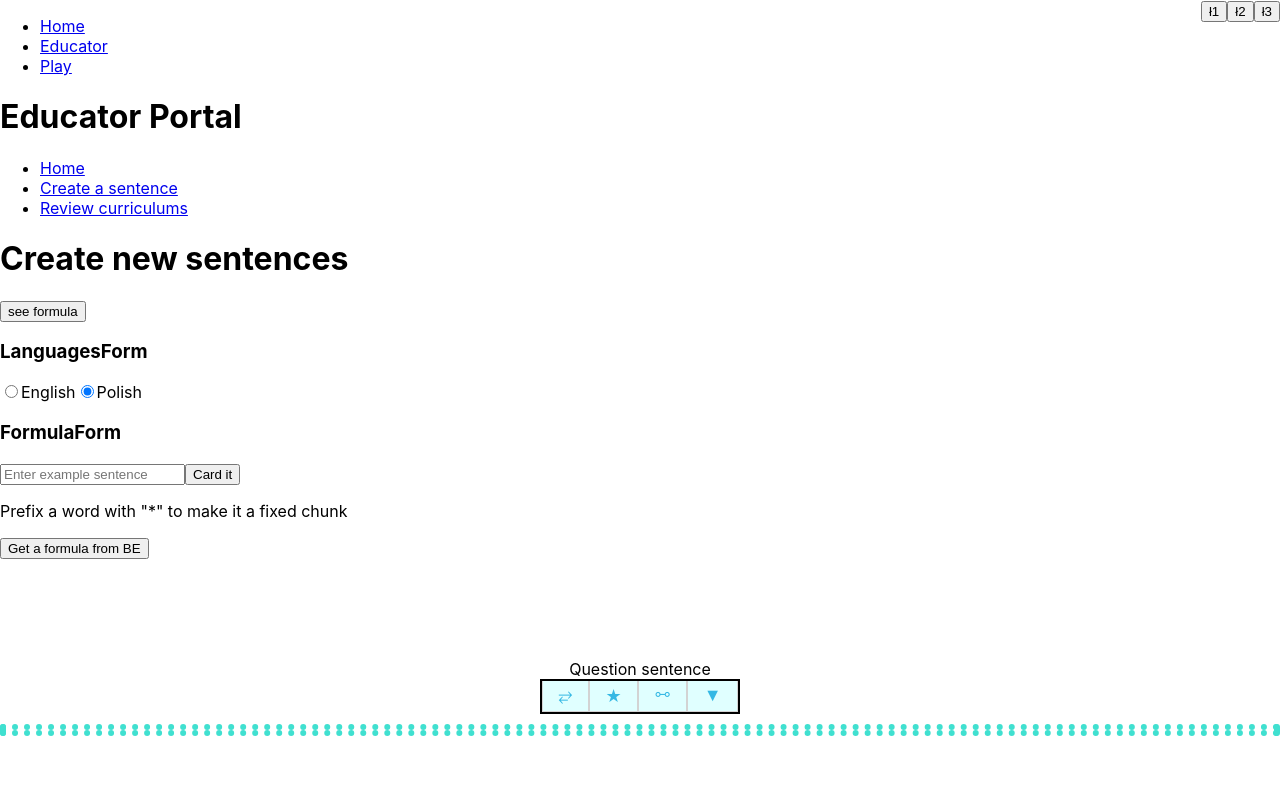
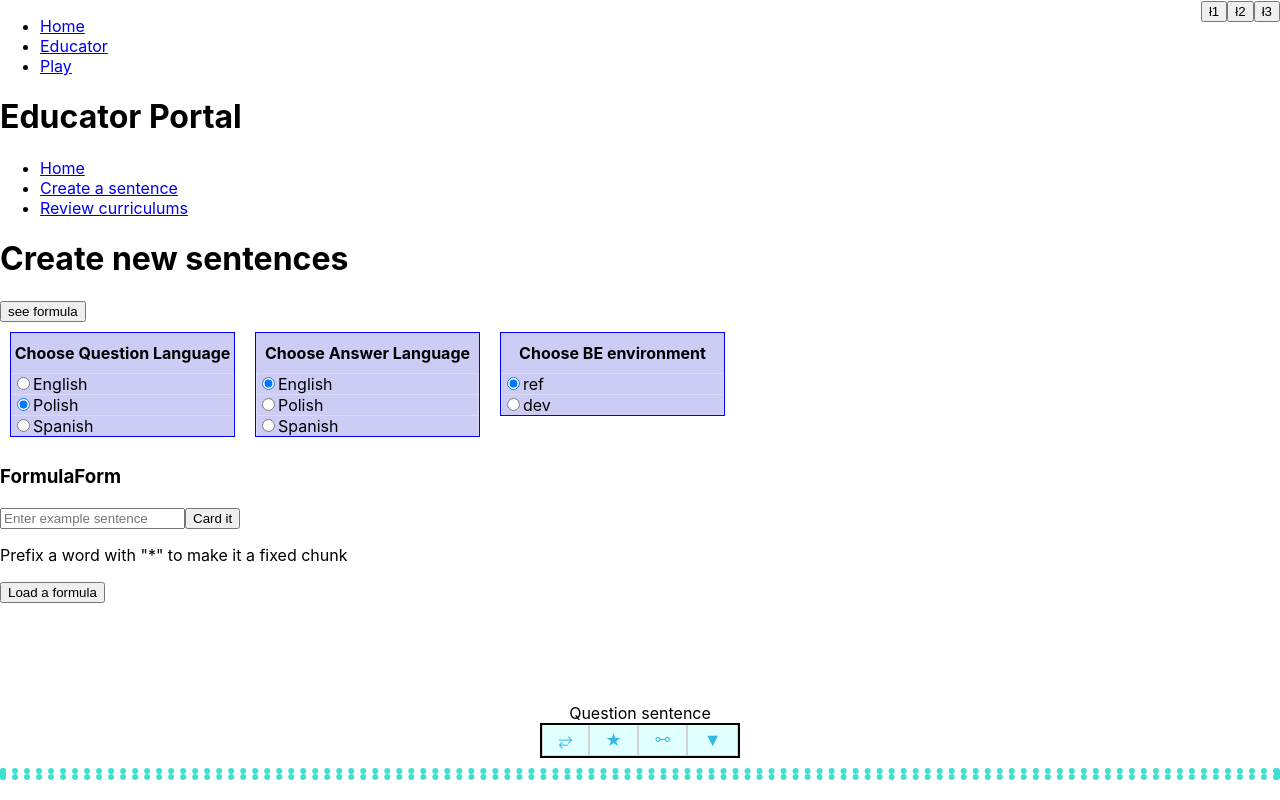
Before and after one commit to chicorycolumn/SentenceCreation-FE, a React (Create React App) app: page /educator/create in a window 1280 px wide. Built offline with nearby package versions, Linux system fonts and the light colour scheme.

Commit message:
Add lang2 and env selection in addition to lang1 throughout project. Add interface to select formula by formulaId.

```diff
--- a/src/Cogs/ListPopup.jsx
+++ b/src/Cogs/ListPopup.jsx
@@ -57,6 +57,12 @@ const ListPopup = (props) => {
                   <tr
                     className={styles.tablerow}
                     key={`${props.data.title}-tr-${rIndex}`}
+                    onClick={(e) => {
+                      e.preventDefault();
+                      if (props.data.rowCallback) {
+                        props.data.rowCallback(el);
+                      }
+                    }}
                   >
                     <td>{rIndex + 1}</td>
                     {el.map((item, dIndex) => (
--- /dev/null
+++ b/src/Cogs/RadioForm.jsx
@@ -0,0 +1,42 @@
+import React from "react";
+import styles from "../css/RadioForm.module.css";
+import $ from "jquery";
+
+const RadioForm = (props) => {
+  return (
+    <form
+      onChange={(e) => {
+        props.callbackSetValue(e.target.value);
+      }}
+      className={styles.form}
+    >
+      <h4 className={styles.title}>{props.title}</h4>
+      <div>
+        {props.vals.map((val) => {
+          let id = `${props.idString}_${val.short}`;
+          return (
+            <div
+              key={id}
+              className={styles.formOption}
+              onClick={() => {
+                $(`#${id}_label`).click();
+              }}
+            >
+              <input
+                type="radio"
+                id={id}
+                name={props.idString}
+                value={val.short}
+              />
+              <label htmlFor={id} id={`${id}_label`}>
+                {val.long || val.short}
+              </label>
+            </div>
+          );
+        })}
+      </div>
+    </form>
+  );
+};
+
+export default RadioForm;
--- a/src/Create.jsx
+++ b/src/Create.jsx
@@ -1,20 +1,55 @@
-import React, { useState } from "react";
+import React, { useState, useEffect } from "react";
 import LanguagesForm from "./Create/LanguagesForm.jsx";
 import FormulaForm from "./Create/FormulaForm.jsx";
 import ChunkCardHolder from "./Create/ChunkCardHolder.jsx";
+import ListPopup from "./Cogs/ListPopup.jsx";
 import { LanguageContextProvider } from "./context/LanguageContext.js";
 import { fetchFormula } from "./utils/putUtils.js";
+import $ from "jquery";
 
 const Create = () => {
   const [lang1, setLang1] = useState("POL");
+  const [lang2, setLang2] = useState("ENG");
+  const [beEnv, setBeEnv] = useState("ref");
   const [isLoading, setIsLoading] = useState();
   const [error, setError] = useState(null);
   const [formulaWasLoaded, setFormulaWasLoaded] = useState(0);
+  const [formula, setFormula] = useState([]);
+  const [showFormulasPopup, setShowFormulasPopup] = useState();
+  const [chosenFormulaID, setChosenFormulaID] = useState();
 
-  const [formula, setFormula] = useState([]);
+  let testFetchedFormulas = {
+    title: "Formulas",
+    headers: ["Formula ID", "Guidewords"],
+    rows: [
+      ["POL-00-101c", "Kobieta czyta."],
+      ["POL-00-101a", "Jestem lekarzem."],
+    ],
+    rowCallback: (row) => {
+      let formulaID = row[0];
+      setChosenFormulaID(formulaID);
+      setShowFormulasPopup();
+    },
+  };
+
+  useEffect(() => {
+    if (chosenFormulaID) {
+      fetchFormula(chosenFormulaID, "ENG").then((data) => {
+        console.log(
+          "\nHey look I got this data back from fetchFormula",
+          data,
+          "\n"
+        );
+
+        setFormula(data.questionSentenceFormula.sentenceStructure);
+        setFormulaWasLoaded((prev) => prev + 1);
+        setChosenFormulaID();
+      });
+    }
+  }, [chosenFormulaID]);
 
   return (
-    <LanguageContextProvider value={lang1}>
+    <LanguageContextProvider value={`${lang1}-${lang2}-${beEnv}`}>
       <div>
         <h1>Create new sentences</h1>
         <button
@@ -25,32 +60,43 @@ const Create = () => {
         >
           see formula
         </button>
-        <LanguagesForm setLang1={setLang1} />
+        <LanguagesForm
+          setLang1={(newValue) => {
+            setLang1((prev) => {
+              if (lang2 === newValue) {
+                $(`#lang2_${prev}_label`).click();
+              }
+              return newValue;
+            });
+          }}
+          setLang2={(newValue) => {
+            setLang2((prev) => {
+              if (lang1 === newValue) {
+                $(`#lang1_${prev}_label`).click();
+              }
+              return newValue;
+            });
+          }}
+          setBeEnv={setBeEnv}
+        />
         <FormulaForm setFormula={setFormula} />
+        {showFormulasPopup && (
+          <ListPopup
+            exit={() => {
+              setShowFormulasPopup();
+            }}
+            data={testFetchedFormulas}
+          />
+        )}
         <button
           onClick={(e) => {
             e.preventDefault();
-            fetchFormula("POL-00-101c", "ENG").then((data) => {
-              console.log("");
-              console.log("");
-              console.log("");
-              console.log("");
-              console.log(
-                "Hey look I got this data back from fetchFormula",
-                data
-              );
-              console.log("");
-              console.log("");
-              console.log("");
-              console.log("");
-
-              setFormula(data.questionSentenceFormula.sentenceStructure);
-              setFormulaWasLoaded((prev) => prev + 1);
-            });
+            setShowFormulasPopup(true);
           }}
         >
-          Get a formula from BE
+          Load a formula
         </button>
+
         <ChunkCardHolder
           formula={formula}
           setFormula={setFormula}
--- a/src/Create/ChunkCard.jsx
+++ b/src/Create/ChunkCard.jsx
@@ -31,7 +31,9 @@ const ChunkCard = (props) => {
   const [meaninglessCounterTraitBox, setMeaninglessCounterTraitBox] =
     useState(0);
 
-  const lang1 = useContext(LanguageContext);
+  const { lang1, lang2, beEnv } = idUtils.getLangsAndEnv(
+    useContext(LanguageContext)
+  );
 
   const modifyStructureChunkOnThisFormulaItem = (newStCh, shouldBackUp) => {
     if (shouldBackUp) {
--- a/src/Create/ChunkCardHolder.jsx
+++ b/src/Create/ChunkCardHolder.jsx
@@ -16,7 +16,9 @@ import $ from "jquery";
 const putUtils = require("../utils/putUtils.js");
 
 const ChunkCardHolder = (props) => {
-  const lang1 = useContext(LanguageContext);
+  const { lang1, lang2, beEnv } = idUtils.getLangsAndEnv(
+    useContext(LanguageContext)
+  );
   const [elementsToDrawLinesBetween, setElementsToDrawLinesBetween] = useState(
     []
   );
--- a/src/Create/FormulaForm.jsx
+++ b/src/Create/FormulaForm.jsx
@@ -1,5 +1,6 @@
 import React, { useState, useContext, useEffect } from "react";
 import LanguageContext from "../context/LanguageContext.js";
+import idUtils from "../utils/identityUtils.js";
 import { egSentenceString1 } from "../utils/testData.js";
 import { getRandomNumberString } from "../utils/universalUtils.js";
 
@@ -30,7 +31,9 @@ const FormulaForm = (props) => {
     }
   };
 
-  const lang1 = useContext(LanguageContext);
+  const { lang1, lang2, beEnv } = idUtils.getLangsAndEnv(
+    useContext(LanguageContext)
+  );
 
   useEffect(() => {
     cardIt(lang1, savedFormulaInput);
--- a/src/Create/LanguagesForm.jsx
+++ b/src/Create/LanguagesForm.jsx
@@ -1,72 +1,79 @@
 import React, { useContext, useEffect } from "react";
 import LanguageContext from "../context/LanguageContext.js";
+import RadioForm from "../Cogs/RadioForm";
 import gstyles from "../css/Global.module.css";
-
+import styles from "../css/LanguagesForm.module.css";
+import idUtils from "../utils/identityUtils.js";
 const putUtils = require("../utils/putUtils.js");
 
 const LanguagesForm = (props) => {
-  const lang1 = useContext(LanguageContext);
+  const { lang1, lang2, beEnv } = idUtils.getLangsAndEnv(
+    useContext(LanguageContext)
+  );
 
   useEffect(() => {
-    document.getElementById(`lang_${lang1}`).checked = true;
-  }, [lang1]);
+    document.getElementById(`lang1_${lang1}`).checked = true;
+  }, []);
+
+  useEffect(() => {
+    document.getElementById(`lang2_${lang2}`).checked = true;
+  }, []);
+
+  useEffect(() => {
+    document.getElementById(`beEnv_${beEnv}`).checked = true;
+  }, []);
 
   return (
-    <div>
-      <h3>LanguagesForm</h3>
+    <div className={styles.formHolder}>
       <div className={gstyles.floatTop}>
         <button
           onClick={() => {
-            //devlogging
-            console.log("");
-            console.log({ lang1 });
-            console.log("");
+            console.log({ lang1, lang2, beEnv }); //devlogging
           }}
         >
           ł1
         </button>
         <button
           onClick={() => {
-            //devlogging
-            console.log("");
-            console.log("2");
-            console.log("");
-            putUtils.fetchFormula("ENG-00-101a", "POL").then((data) => {
-              console.log("");
-              console.log("");
-              console.log("");
-              console.log("");
-              console.log(data);
-              console.log("");
-              console.log("");
-              console.log("");
-              console.log("");
-            });
+            console.log("2"); //devlogging
           }}
         >
           ł2
         </button>
         <button
           onClick={() => {
-            //devlogging
-            console.log("");
-            console.log("3");
-            console.log("");
+            console.log("3"); //devlogging
           }}
         >
           ł3
         </button>
       </div>
-      <form
-        onChange={(e) => {
-          props.setLang1(e.target.value);
-        }}
-      >
-        <input type="radio" id="lang_ENG" name="lang" value="ENG" />
-        <label htmlFor="lang_ENG">English</label>
-        <input type="radio" id="lang_POL" name="lang" value="POL" />
-        <label htmlFor="lang_POL">Polish</label>
-      </form>
+      <RadioForm
+        callbackSetValue={props.setLang1}
+        title={"Choose Question Language"}
+        idString={"lang1"}
+        vals={[
+          { short: "ENG", long: "English" },
+          { short: "POL", long: "Polish" },
+          { short: "SPA", long: "Spanish" },
+        ]}
+      />
+      <RadioForm
+        callbackSetValue={props.setLang2}
+        title={"Choose Answer Language"}
+        idString={"lang2"}
+        vals={[
+          { short: "ENG", long: "English" },
+          { short: "POL", long: "Polish" },
+          { short: "SPA", long: "Spanish" },
+        ]}
+      />
+      <RadioForm
+        callbackSetValue={props.setBeEnv}
+        title={"Choose BE environment"}
+        idString={"beEnv"}
+        vals={[{ short: "ref" }, { short: "dev" }]}
+      />
     </div>
   );
 };
--- a/src/Create/TagInterface.jsx
+++ b/src/Create/TagInterface.jsx
@@ -7,6 +7,7 @@ import gstyles from "../css/Global.module.css";
 import diUtils from "../utils/displayUtils.js";
 import uUtils from "../utils/universalUtils.js";
 import $ from "jquery";
+import idUtils from "../utils/identityUtils.js";
 const getUtils = require("../utils/getUtils.js");
 
 const TagInterface = (props) => {
@@ -15,7 +16,9 @@ const TagInterface = (props) => {
   const [tags, setTags] = useState([]);
   const [fetchedWordsByWordtype, setFetchedWordsByWordtype] = useState({});
   const [focusedWordtype, setFocusedWordtype] = useState(props.wordtype);
-  const lang1 = useContext(LanguageContext);
+  const { lang1, lang2, beEnv } = idUtils.getLangsAndEnv(
+    useContext(LanguageContext)
+  );
   const exit = () => {
     $(document).off("keyup");
     props.revertTraitValueInputString(true);
--- /dev/null
+++ b/src/css/LanguagesForm.module.css
@@ -0,0 +1,5 @@
+.formHolder {
+  display: flex;
+  flex-direction: row;
+  justify-content: flex-start;
+}
--- /dev/null
+++ b/src/css/RadioForm.module.css
@@ -0,0 +1,35 @@
+.formHolder {
+  display: flex;
+  flex-direction: row;
+  justify-content: flex-start;
+}
+
+.form {
+  border: blue solid 1px;
+  background-color: rgb(204, 204, 245);
+  margin: 10px;
+  width: 225px;
+  min-width: 225px;
+  display: flex;
+  flex-direction: column;
+  justify-content: flex-start;
+  height: fit-content;
+}
+
+.formOption {
+  width: 100%;
+  border: rgba(255, 255, 255, 0.25) solid 0.5px;
+  border-bottom: none;
+}
+
+.formOption:hover {
+  background-color: rgba(255, 255, 255, 0.25);
+}
+
+.title {
+  height: 20px;
+  margin: 0px;
+  margin-bottom: 10px;
+  margin-top: 10px;
+  text-align: center;
+}
--- a/src/utils/identityUtils.js
+++ b/src/utils/identityUtils.js
@@ -103,3 +103,11 @@ exports.isBadChunk = (stCh) => {
 exports.getWordtypeShorthandStCh = (stCh) => {
   return stCh.chunkId.traitValue.split("-")[0];
 };
+
+exports.getLangsAndEnv = (str) => {
+  let split = str.split("-");
+  const lang1 = split[0];
+  const lang2 = split[1];
+  const beEnv = split[2];
+  return { lang1, lang2, beEnv };
+};
```
